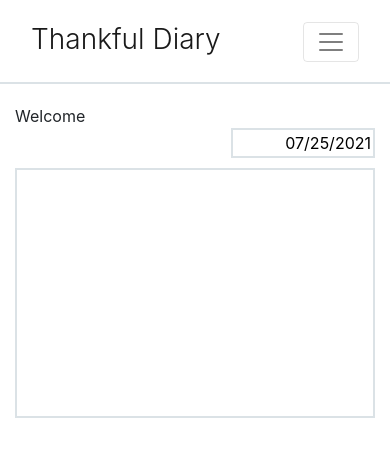
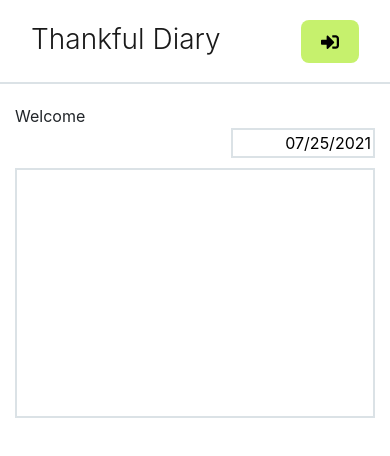
Before and after one commit to mohannaidu/gratitude, a React (Create React App) app: page / in a window 390 px wide. Shown: the top 456 px of the page. Built offline with nearby package versions, Linux system fonts and the light colour scheme; no server answers.

Commit message:
fixed heading size in mobile version

```diff
--- a/src/App.css
+++ b/src/App.css
@@ -59,6 +59,10 @@ h4 {
     border-color: rgb(128, 156, 77);
 }
 
+.div-style {
+    justify-content: right
+}
+
 @media only screen and (max-width: 420px) and (orientation: portrait){
     h3 {
         zoom: 50%;
--- a/src/App.tsx
+++ b/src/App.tsx
@@ -127,11 +127,8 @@ export default function App(){
               <div className="col-md-6 offset-md-3 ">
                   <nav className="navbar navbar-expand-lg navbar-light ">
                       <div className="navbar-brand" ><h3 className="display-4">Thankful Diary</h3></div>
-                      <button className="navbar-toggler" type="button" data-toggle="collapse" data-target="#navbarNav"
-                              aria-controls="navbarNav" aria-expanded="false" aria-label="Toggle navigation">
-                          <span className="navbar-toggler-icon"/>
-                      </button>
-                      <div className="collapse navbar-collapse justify-content-end" id="navbarNav">
+
+                      <div className="justify-content-end div-style" id="navbarNav">
                           <ul className="navbar-nav">
                               <li className="nav-item">
                                   {button}
```
